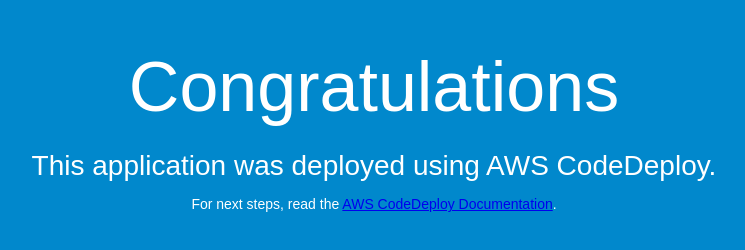
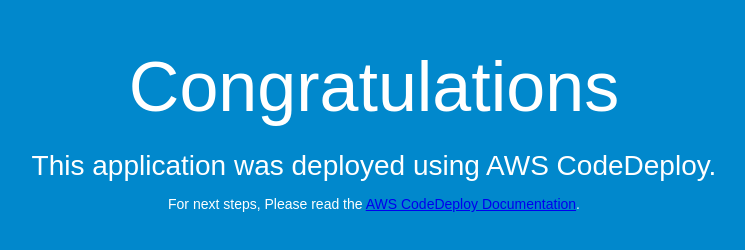
Before and after one commit to YasienDwieb/CodeDeploy-Test, a plain HTML site: page index.html in a window 1280 px wide. Shown: the whole page, without its empty margins (266-1011 px from the left). Drawn offline with Linux system fonts and the light colour scheme.

Commit message:
add new commit

```diff
--- a/index.html
+++ b/index.html
@@ -28,7 +28,7 @@
   <div align="center">
     <h1>Congratulations</h1>
     <h2>This application was deployed using AWS CodeDeploy.</h2>
-    <p>For next steps, read the <a href="http://aws.amazon.com/documentation/codedeploy">AWS CodeDeploy Documentation</a>.</p>
+    <p>For next steps, Please read the <a href="http://aws.amazon.com/documentation/codedeploy">AWS CodeDeploy Documentation</a>.</p>
   </div>
 </body>
 </html>
```
